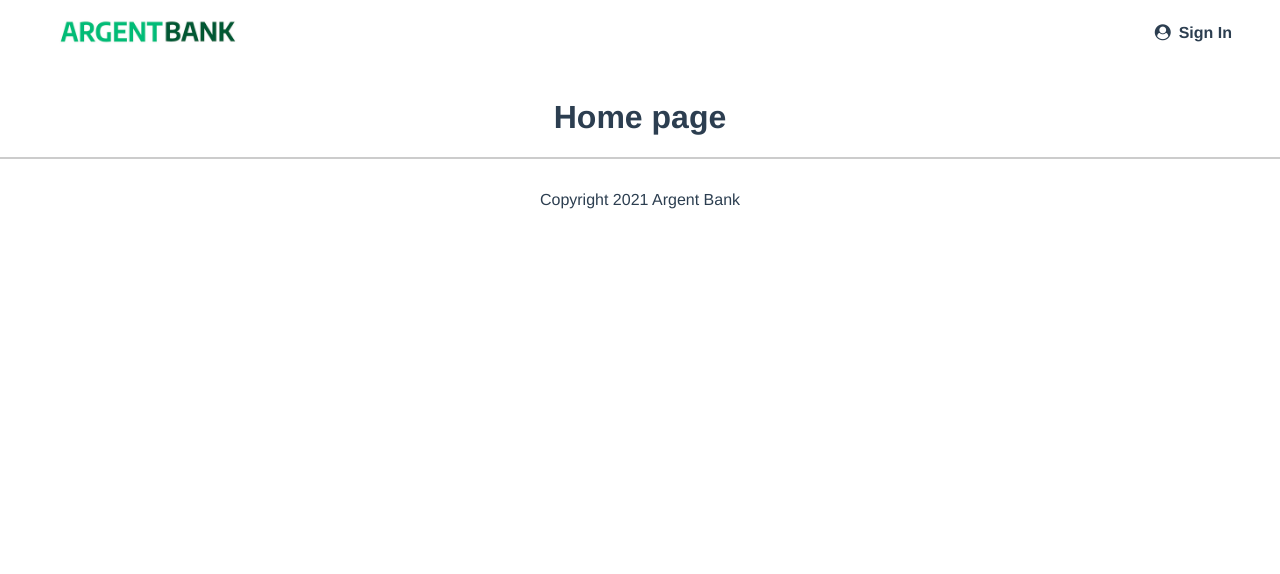
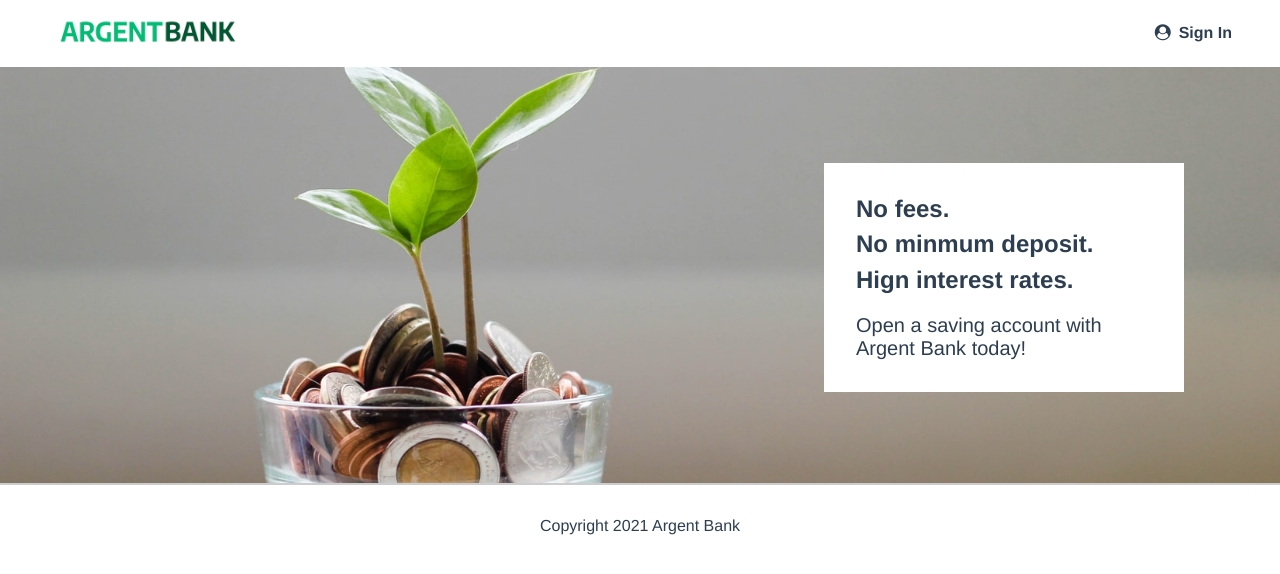
Before and after one commit to logic-fabric/LoicMangin_13_25072021, a React (Create React App) app: page / in a window 1280 px wide. Shown: the top 574 px of the page. Built offline with nearby package versions, Linux system fonts and the light colour scheme.

Commit message:
feature: add HeroBanner + some tests

```diff
--- /dev/null
+++ b/src/components/Banners/Banners.jsx
@@ -0,0 +1,61 @@
+import styled from "styled-components";
+
+import { styleVar } from "../../utils/styleVariables";
+import HeroIllustration from "../../assets/money-tree.jpeg";
+
+export function HeroBanner() {
+  return (
+    <HeroBannerContainer>
+      <CardContainer>
+        <HeroBannerCard>
+          <h2 className="sr-only">Promoted Content</h2>
+
+          <h3>No fees.</h3>
+          <h3>No minmum deposit.</h3>
+          <h3>Hign interest rates.</h3>
+
+          <p>Open a saving account with Argent Bank today!</p>
+        </HeroBannerCard>
+      </CardContainer>
+    </HeroBannerContainer>
+  );
+}
+
+const HeroBannerContainer = styled.div`
+  height: 26rem;
+
+  background: ${styleVar.neutral700} url(${HeroIllustration}) 0 -11rem no-repeat;
+  background-size: cover;
+`;
+
+const CardContainer = styled.div`
+  position: relative;
+
+  ${styleVar.largeWrapper}
+`;
+
+const HeroBannerCard = styled.section`
+  position: absolute;
+  top: 6rem;
+  right: 6rem;
+
+  width: 22.5rem;
+  padding: 2rem;
+
+  text-align: left;
+
+  background: white;
+
+  h3 {
+    margin: 0 0 0.5rem 0;
+
+    font-size: 1.5rem;
+    font-weight: 700;
+  }
+
+  p {
+    margin: 1.25rem 0 0 0;
+
+    font-size: 1.25rem;
+  }
+`;
--- a/src/components/Header/Header.jsx
+++ b/src/components/Header/Header.jsx
@@ -29,7 +29,7 @@ export function Header() {
 }
 
 const HeaderContainer = styled.header`
-  margin: 0 0 2rem 0;
+  margin: 0;
 `;
 
 const MainNav = styled.nav`
--- a/src/pages/Home/Home.jsx
+++ b/src/pages/Home/Home.jsx
@@ -1,7 +1,9 @@
+import {HeroBanner} from "../../components/Banners/Banners";
+
 export function Home() {
   return (
-    <div>
-      <h1>Home page</h1>
-    </div>
+    <main>
+      <HeroBanner />
+    </main>
   );
 }
```
Also changed, not shown: src/assets/money-tree.jpeg (added), 1 other file (tests, documents, lock files or other folders).
